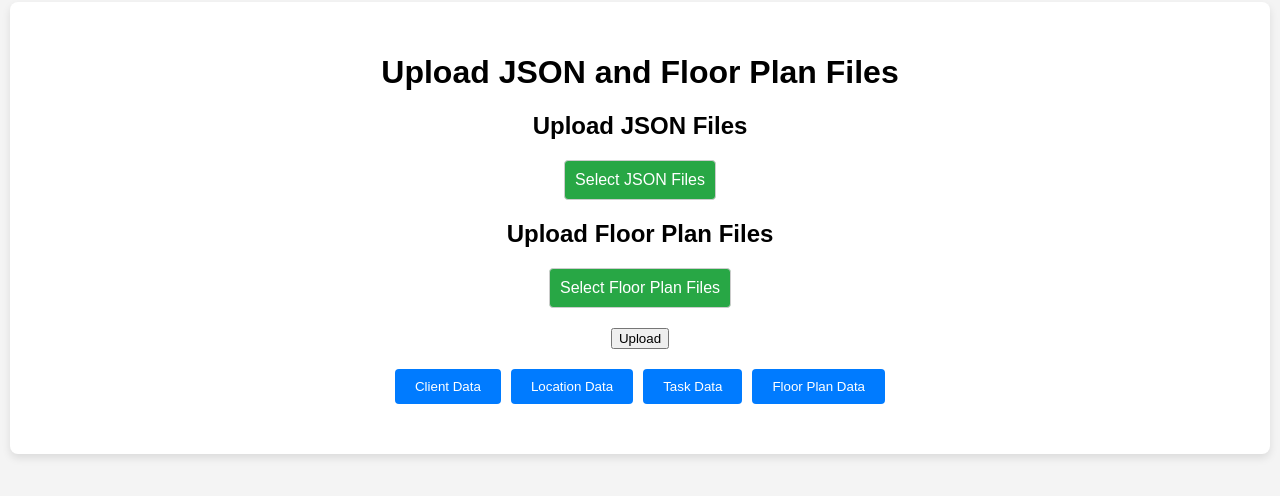
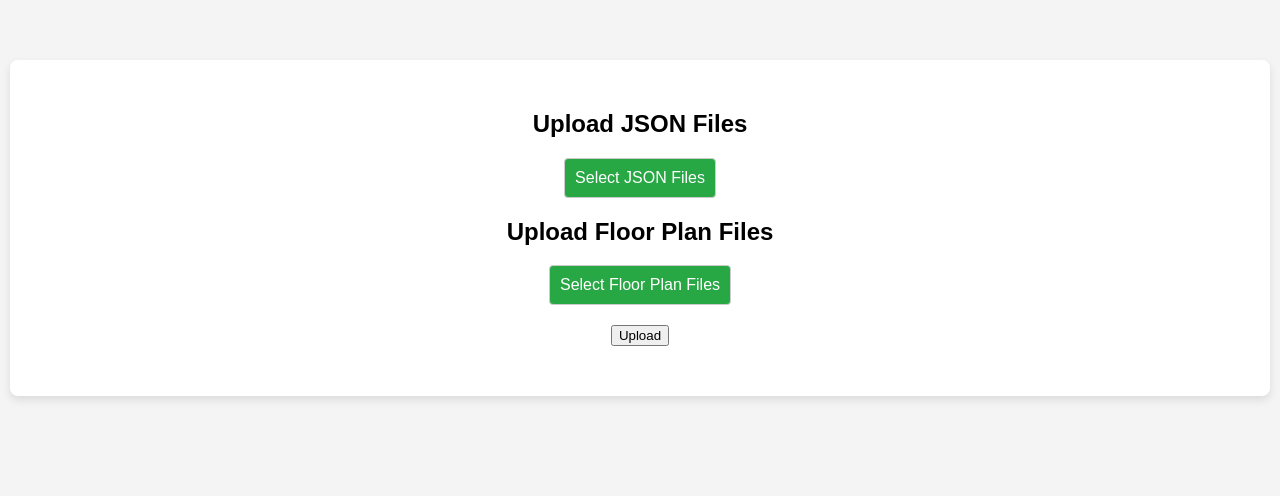
Before and after one commit to georgeswsu/PX_Team, a plain HTML site: page index.html in a window 1280 px wide. Shown: the part 172-668 px from the top of the page. Drawn offline with Linux system fonts and the light colour scheme.

Commit message:
Add files via upload

```diff
--- a/index.html
+++ b/index.html
@@ -146,7 +146,7 @@
 
 <body>
     <div class="container">
-        <h1>Upload JSON and Floor Plan Files</h1>
+
         <form id="uploadForm" action="/upload" method="POST" enctype="multipart/form-data">
             <h2>Upload JSON Files</h2>
             <label class="custom-file-upload">
@@ -165,13 +165,6 @@
             <input type="submit" value="Upload">
         </form>
 
-        <!-- Pagination buttons for switching between JSON pages -->
-        <div class="pagination">
-            <button id="clientPageButton">Client Data</button>
-            <button id="locationPageButton">Location Data</button>
-            <button id="taskPageButton">Task Data</button>
-            <button id="floorPlanPageButton">Floor Plan Data</button>
-        </div>
 
         <!-- Result displays for JSON and Floor Plan analysis -->
         <div id="clientPage" class="result results-container"></div>
```
